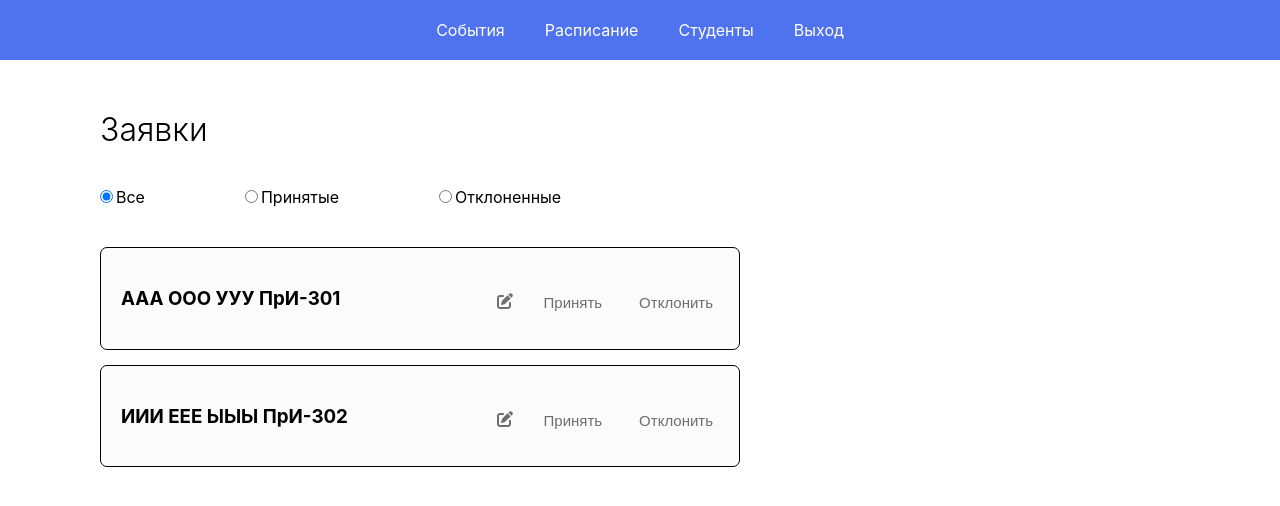
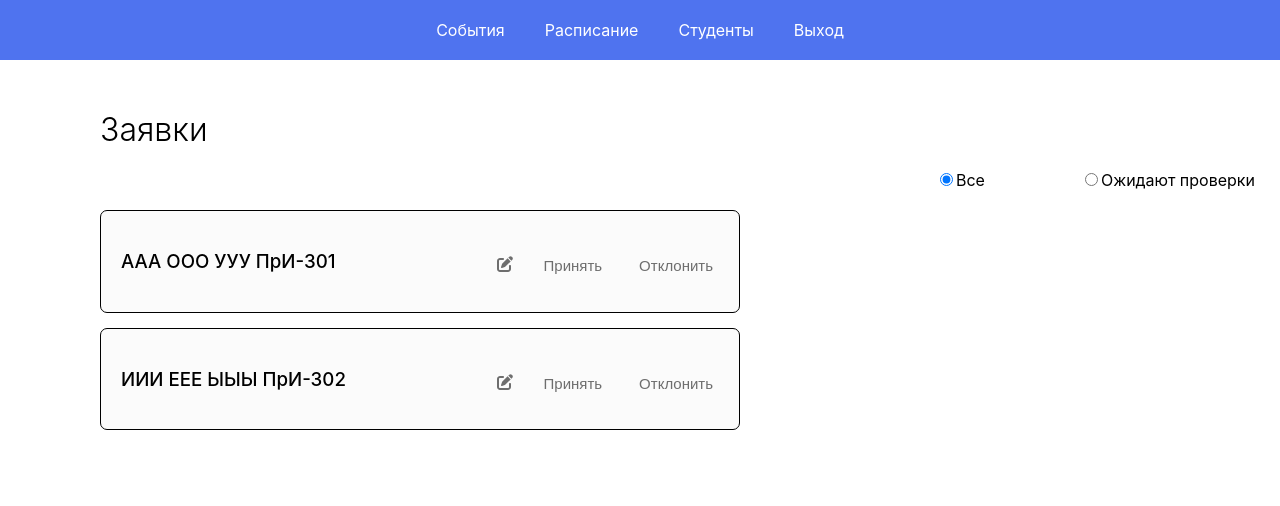
Before and after one commit to vllllktoria/practice_IITHelper, a React (Create React App) app: page /students in a window 1280 px wide. Shown: the top 506 px of the page. Built offline with nearby package versions, Linux system fonts and the light colour scheme.

Commit message:
кнопки

```diff
--- a/src/components/EditForm.js
+++ b/src/components/EditForm.js
@@ -1,17 +1,12 @@
 import React, { useState } from "react";
 
-function EditForm(props) {
+function EditForm({user, updateUser, setUserName, setUserGroup, setUserPatronymic, setUserSurname}) {
 
   const [isOpen, setIsOpen] = useState(true);
-  const [surname, setSurname] = useState(props.surname);
-  const [name, setName] = useState(props.name);
-  const [group, setGroup] = useState(props.group);
-  const [patronymic, setPatronymic] = useState(props.patronymic);
-
-  const [tempSurname, setTempSurname] = useState(props.surname);
-  const [tempName, setTempName] = useState(props.name);
-  const [tempGroup, setTempGroup] = useState(props.group);
-  const [tempPatronymic, setTempPatronymic] = useState(props.patronymic);
+  const [surname, setSurname] = useState(user.surname);
+  const [name, setName] = useState(user.name);
+  const [group, setGroup] = useState(user.group);
+  const [patronymic, setPatronymic] = useState(user.patronymic);
 
   const handleSurname = function (e) {
     setSurname(e.target.value);
@@ -30,28 +25,21 @@ function EditForm(props) {
   };
 
   const handleSave = function () {
-    const userCopy = {
-      ...props.user,
-      surname: surname,
-      name: name,
-      patronymic: patronymic,
-      group: group,
-    };
+    setUserSurname(surname)
+    setUserName(name)
+    setUserPatronymic(patronymic)
+    setUserGroup(group)
 
-    props.setSurname(surname);
-    props.setName(name);
-    props.setPatronymic(patronymic);
-    props.setGroup(group);
-    props.handleEdit(userCopy);
+    updateUser(user)
 
     setIsOpen(false);
   };
 
   const handleCancel = function () {
-    setSurname(tempSurname);
-    setName(tempName);
-    setPatronymic(tempPatronymic);
-    setGroup(tempGroup);
+//    setSurname(tempSurname);
+//    setName(tempName);
+//    setPatronymic(tempPatronymic);
+//    setGroup(tempGroup);
 
     setIsOpen(false);
   };
@@ -61,7 +49,7 @@ function EditForm(props) {
   }
 
   return (
-    <form id="editForm">
+    <form id="editForm" className={"form-edit-statement"}>
       <input
         type="text"
         placeholder="Фамилия"
@@ -89,7 +77,7 @@ function EditForm(props) {
       <button type="button" className="Edit" onClick={handleSave}>
         Сохранить
       </button>
-      <button type="button" className="Edit" onClick={handleCancel}>
+      <button type="button" id="cancel" className="Edit" onClick={handleCancel}>
         Отменить
       </button>
     </form>
--- a/src/components/User.js
+++ b/src/components/User.js
@@ -1,43 +1,72 @@
-import React, { useState } from "react"
-import { FontAwesomeIcon } from '@fortawesome/react-fontawesome'
-import { faPenToSquare } from '@fortawesome/free-solid-svg-icons'
-import EditForm from "./EditForm.js"
+import React, { useState } from "react";
+import { FontAwesomeIcon } from "@fortawesome/react-fontawesome";
+import { faPenToSquare } from "@fortawesome/free-solid-svg-icons";
+import EditForm from "./EditForm.js";
 
-function User(props){
+function User({ user, handleEdit }) {
   const [edit, setEdit] = useState(false);
-    const [surname, setSurname] = useState(props.user.surname);
-    const [name, setName] = useState(props.user.name);
-    const [group, setGroup] = useState(props.user.group);
-    const [patronymic, setPatronymic] = useState(props.user.patronymic);
+  const [surname, setSurname] = useState(user.surname);
+  const [name, setName] = useState(user.name);
+  const [group, setGroup] = useState(user.group);
+  const [patronymic, setPatronymic] = useState(user.patronymic);
+  const [renderUser, updateUser] = useState(user);
+  const [isAccepted, setAccepted] = useState(false);
+  const [isRejected, setRejected] = useState(false);
 
-
-    const [unchecked, setCheck] = useState(false)
   const checkHandleClick = () => {
-        setCheck(!unchecked);
+    setAccepted(true);
   };
 
-    const [notReject, setReject] = useState(false)
   const rejectHandleClick = () => {
-        setReject(!notReject)
+    setRejected(true);
   };
 
+  return (
+    <div className="user">
 
+      {isAccepted &&
+      <div>
+        <h3>{surname} {name} {patronymic} {group}</h3>
+        <p id="check">Заявка принята</p>
+      </div>}
 
-    return(
-        <div className="user">
-            <button className="rejectBtn" onClick={rejectHandleClick}>{ notReject ? "Отклонено" : "Отклонить"}</button>
-            <button className="checkBtn" onClick={checkHandleClick}>{ unchecked ? "Принято" : "Принять"}</button>
+      {isRejected &&
+      <div>
+        <h3>{surname} {name} {patronymic} {group}</h3>
+        <p id="uncheck">Заявка отклонена</p>
+      </div>}
+
+      {!isAccepted && !isRejected && (
+        <div>
+          <button className="rejectBtn" onClick={rejectHandleClick}>Отклонить</button>
+          <button className="checkBtn" onClick={checkHandleClick}>Принять
+          </button>
           <FontAwesomeIcon icon={faPenToSquare} onClick={() => {
-                setEdit(!edit);
-            }} className="editBtn"
+              setEdit(!edit);}}
+            className="editBtn"
             title="Редактировать"/>
-            <h3>{surname} {name} {patronymic} {group}</h3>
+        </div>
 
-            {edit && <EditForm handleEdit={props.handleEdit} user={props.user} setSurname={setSurname} setName={setName}
-            setPatronymic={setPatronymic} setGroup={setGroup}/>}
+      )}
+      {!isAccepted && !isRejected && (
+        <h3>
+          {surname} {name} {patronymic} {group}
+        </h3>
+      )}
 
+      {edit && (
+        <EditForm
+          handleEdit={handleEdit}
+          user={renderUser}
+          updateUser={updateUser}
+          setUserName={setName}
+          setUserSurname={setSurname}
+          setUserPatronymic={setPatronymic}
+          setUserGroup={setGroup}
+        />
+      )}
     </div>
-    )
+  );
 }
 
-export default User
+export default User;
--- a/src/components/Users.js
+++ b/src/components/Users.js
@@ -1,21 +1,17 @@
-import React, { useState } from "react"
+import React from "react"
 import User from "./User.js"
 
-function Users(props){
-
-    const [users, setUsers] = useState(props.users);
-
-
+function Users({users, handleEdit}) {
     if (users.length > 0)
-    return(
+        return (
             <div>
                 {users.map((user) => (
-                <User key={user.id} user={user} handleEdit={props.handleEdit}/>
+                    <User key={user.id} user={user} handleEdit={handleEdit}/>
                 ))}
             </div>
         )
     else
-    return(
+        return (
             <div className="user">
                 <h3>Пользователей нет</h3>
             </div>
--- a/src/css/students.css
+++ b/src/css/students.css
@@ -3,6 +3,10 @@ h1{
 text-align: left;
 margin-left: 100px;
 font-weight: 350;
+}
+
+h3{
+font-weight: 500;
 }
 
 button {
@@ -15,6 +19,7 @@ button {
 
 
 }
+
 #check-btn:hover {
 
 color: #019903;
@@ -36,15 +41,16 @@ button {
 
 }
 
-main{
+main {
 margin: 40px 100px;
 width: 50%;
 float: left;
+
 }
 
 
-main .user{
-    margin-bottom:15px;
+main .user {
+margin-bottom: 15px;
 background-color: #fbfbfb;
 padding: 20px;
 color: rgb(0, 0, 0);
@@ -52,7 +58,7 @@ main .user{
 border: 1px solid #000;
 }
 
-main .rejectBtn{
+main .rejectBtn {
 float: right;
 margin-top: 25px;
 color: rgb(110, 110, 110);
@@ -63,7 +69,7 @@ main .rejectBtn{
 }
 
 
-main .checkBtn{
+main .checkBtn {
 float: right;
 margin-right: 25px;
 margin-top: 25px;
@@ -74,7 +80,7 @@ main .checkBtn{
 display: flex;
 }
 
-main .editBtn{
+main .editBtn {
 float: right;
 margin-right: 25px;
 margin-top: 25px;
@@ -84,6 +90,7 @@ main .editBtn{
 display: flex;
 
 }
+
 main .editBtn::after {
 content: attr(title);
 position: absolute;
@@ -92,19 +99,19 @@ main .editBtn::after {
 padding: 6px 12px;
 }
 
-main .rejectBtn:hover{
+main .rejectBtn:hover {
 color: rgb(207, 0, 0);
 }
 
-main .editBtn:hover{
+main .editBtn:hover {
 color: rgb(0, 28, 207);
 }
 
-main .checkBtn:hover{
+main .checkBtn:hover {
 color: rgb(0, 161, 38);
 }
 
-form input{
+form input {
 width: 90%;
 padding: 15px;
 font-weight: 350;
@@ -116,42 +123,51 @@ form input{
 
 }
 
-form button{
+form button {
 width: 100px;
 height: 30px;
 cursor: pointer;
 border: 1px solid #000;
 background-color: #dadada;
+margin-left: 460px;
 
 
 }
 
-form button:hover{
+form button:hover {
 background-color: #cccccc;
 }
 
-#checked{
+#checked {
 cursor: pointer;
 margin-left: 100px;
 margin-top: 20px;
 }
 
-#unChecked{
+#unChecked {
 cursor: pointer;
 margin-left: 100px;
 }
 
-#all{
+#all {
 cursor: pointer;
 margin-left: 100px;
 }
 
-input .required {
-    border-color: red; /* Установка цвета границы для обязательных полей */
+#check{
+    display: flex;
+    color: #717171;
+    margin-left: 550px;
+    margin-top: -45px;
 }
 
-  input .required:after {
-    content: "*"; /* Отображение символа обязательности */
-    color: red; /* Установка цвета символа обязательности */
-    margin-left: 5px; /* Отступ между полем и символом обязательности */
+#uncheck{
+    display: flex;
+    color: #717171;
+    margin-left: 550px;
+    margin-top: -45px;
 }
+
+#cancel{
+    margin-left: 30px;
+}
--- a/src/pages/Students.js
+++ b/src/pages/Students.js
@@ -1,11 +1,11 @@
-import React, { useState } from "react";
+import React, {useState, useEffect} from "react";
 import Users from "../components/Users";
 //import axios from 'axios'
 
 
 function Students() {
 
-    const [users, setUsers] = useState([
+    const [statements, setStatements] = useState([
       {
           id: 1,
           surname: "ААА",
@@ -20,22 +20,16 @@ function Students() {
           patronymic: "ЫЫЫ",
           group: "ПрИ-302"
       }
-    ]);
+  ]);;
 
 
-/*
-    useEffect(() => {
-        const apiUrl = 'http://45.9.42.26:8000/api/students?group=301';
-        let params = {
-            params: {
-                group: "Group"
-            }
-        };
-        axios.get(apiUrl, params).then((resp) => {
+    /* useEffect(() => {
+        const apiUrl = 'http://45.9.42.26:8000/api/statements';
+        axios.get(apiUrl).then((resp) => {
             const users = resp.data;
-          setUsers(users);
+            setStatements(users);
         });
-      }, [setUsers]); */
+    }, [setStatements]); */
 
     const [filter, setFilter] = useState("all");
 
@@ -43,22 +37,21 @@ function Students() {
         setFilter(event.target.value);
     };
 
-      const filteredUsers = users.filter((user) => {
+    const filteredStatements = statements.filter((statement) => {
         if (filter === "all") {
             return true;
-        } else if (filter === "checked") {
-          return user.status === "checked";
-        } else if (filter === "unChecked") {
-          return user.status === "unChecked";
+        } /*else if (filter === "checked") {
+            return statement.is_checked;
+        }*/ else if (filter === "unChecked") {
+            return !statement.is_checked;
         }
     });
 
-    let handleEdit = function(user) {
-        let usersCopy = users
+    let handleEdit = function (user) {
+        let usersCopy = statements
         usersCopy[user.id] = user
-        console.log(users)
-        setUsers(usersCopy)
-        // setUsers(users[e.target.value.id].firstname = e.target.value.fi)
+        console.log(statements)
+        setStatements(usersCopy)
     }
 
     return (
@@ -73,15 +66,15 @@ function Students() {
                 onChange={handleFilterChange}
             />
             <label htmlFor="all">Все</label>
-        <input
-        type="radio"
-        id="checked"
-        name="choose"
-        value="checked"
-        checked={filter === "checked"}
-        onChange={handleFilterChange}
-        />
-        <label htmlFor="checked">Принятые</label>
+            {/*<input*/}
+            {/*    type="radio"*/}
+            {/*    id="checked"*/}
+            {/*    name="choose"*/}
+            {/*    value="checked"*/}
+            {/*    checked={filter === "checked"}*/}
+            {/*    onChange={handleFilterChange}*/}
+            {/*/>*/}
+            {/*<label htmlFor="checked">Принятые</label>*/}
             <input
                 type="radio"
                 id="unChecked"
@@ -90,9 +83,9 @@ function Students() {
                 checked={filter === "unChecked"}
                 onChange={handleFilterChange}
             />
-        <label htmlFor="unChecked">Отклоненные</label>
+            <label htmlFor="unChecked">Ожидают проверки</label>
             <main>
-        <Users users={filteredUsers} handleEdit={handleEdit} />
+                <Users users={filteredStatements} handleEdit={handleEdit}/>
             </main>
         </div>)
 }
```
Also changed, not shown: src/css/events.css (line endings or trailing spaces), src/css/navbar.css (indentation only), src/pages/CreateEvents.js (line endings or trailing spaces). Lines whose indentation alone changed are shown as unchanged.
